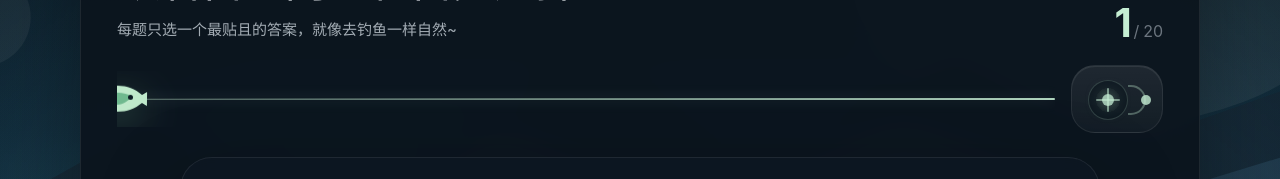
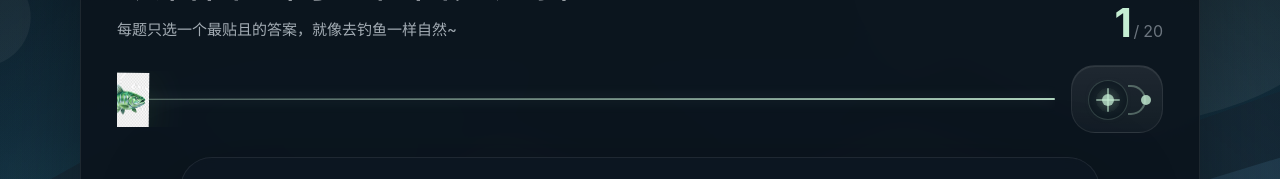
Before and after one commit to zrh091110225/fbti, a React (Vite) app in the folder frontend/: page / in a window 1280 px wide. Both pictures are taken after a click on the button "直接开始测试". Shown: the part 166-345 px from the top of the page. Built offline with nearby package versions, Linux system fonts and the light colour scheme.

Commit message:
进度条使用鱼的图片效果

```diff
--- a/frontend/src/pages/Quiz.css
+++ b/frontend/src/pages/Quiz.css
@@ -173,9 +173,9 @@
 
 .reel-progress__fish {
   position: absolute;
-  top: 6px;
-  width: 72px;
-  height: 42px;
+  top: 1px;
+  width: 82px;
+  height: 56px;
 }
 
 .reel-progress__fish.is-hidden {
@@ -184,24 +184,25 @@
 
 .reel-progress__fish-body {
   position: relative;
-  width: 72px;
-  height: 42px;
+  width: 82px;
+  height: 56px;
 }
 
 .reel-progress__fish-icon {
-  width: 72px;
-  height: 42px;
-  filter: drop-shadow(0 10px 18px rgba(150, 216, 175, 0.24));
+  width: 82px;
+  height: 56px;
+  object-fit: contain;
+  filter: drop-shadow(0 10px 18px rgba(80, 121, 74, 0.18));
 }
 
 .reel-progress__wake {
   position: absolute;
-  top: 15px;
-  left: -18px;
-  width: 22px;
-  height: 12px;
+  top: 22px;
+  left: -14px;
+  width: 20px;
+  height: 10px;
   border-radius: 999px;
-  background: linear-gradient(90deg, rgba(197, 238, 211, 0.28), transparent);
+  background: linear-gradient(90deg, rgba(197, 238, 211, 0.22), transparent);
   filter: blur(2px);
 }
 
--- a/frontend/src/pages/Quiz.tsx
+++ b/frontend/src/pages/Quiz.tsx
@@ -1,5 +1,6 @@
 import { AnimatePresence, m, useReducedMotion } from 'framer-motion'
 import { useEffect, useRef, useState } from 'react'
+import processFish from '../assets/process-fish.png'
 import ScenicBackdrop from '../components/ScenicBackdrop'
 import { Question } from '../data/questions'
 import { QuizMotionState } from '../types/motion'
@@ -421,11 +422,7 @@ function ProgressFish({
             }
           >
             <span className="reel-progress__wake" />
-            <svg viewBox="0 0 72 42" className="reel-progress__fish-icon">
-              <path d="M7 21C14 13 25 8 37 8C46 8 54 11 61 17L66 14V28L61 25C54 31 46 34 37 34C25 34 14 29 7 21Z" fill="#BFE9CB" />
-              <path d="M21 21C25 17 31 15 37 15C42 15 47 16 51 19C47 23 42 27 37 27C31 27 25 25 21 21Z" fill="#6FB98F" />
-              <circle cx="49.5" cy="19.5" r="2.5" fill="#0C1C24" />
-            </svg>
+            <img src={processFish} alt="" className="reel-progress__fish-icon" draggable={false} />
           </m.div>
         </m.div>
       </div>
```
Also changed, not shown: frontend/src/assets/process-fish.png (added).
